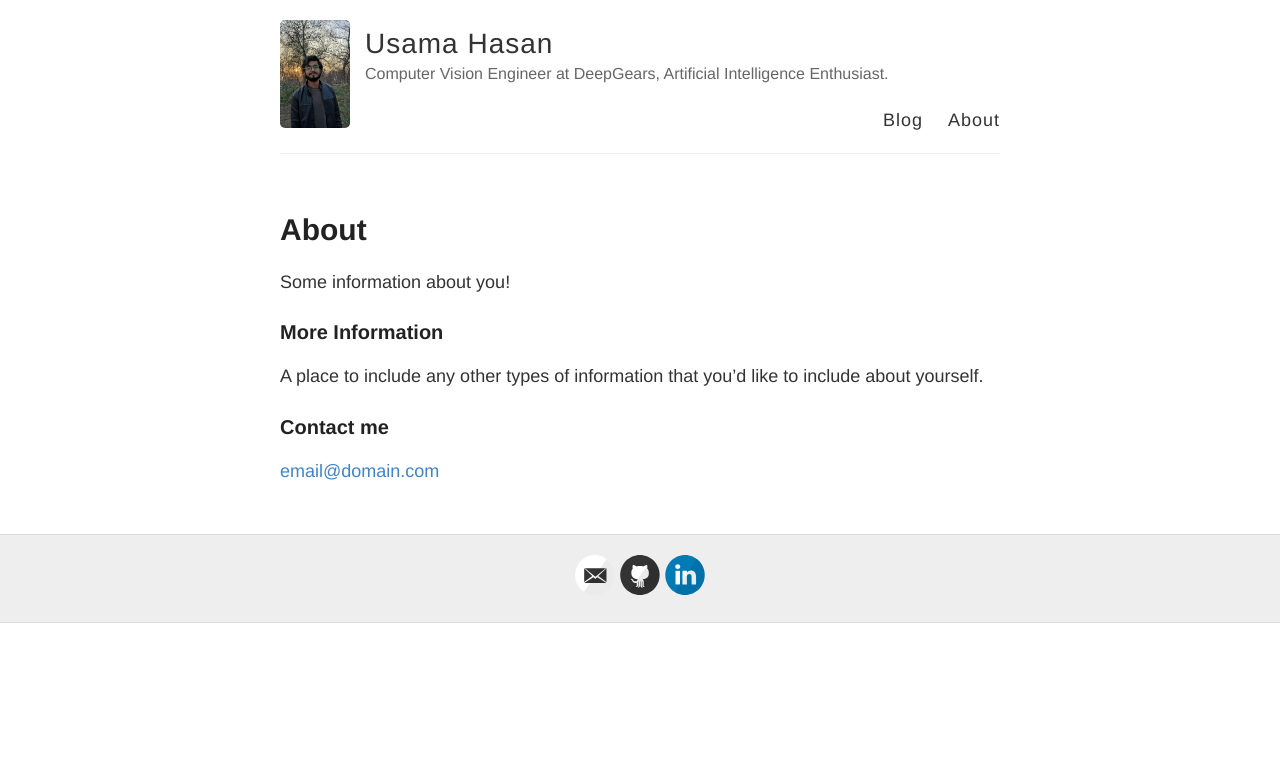
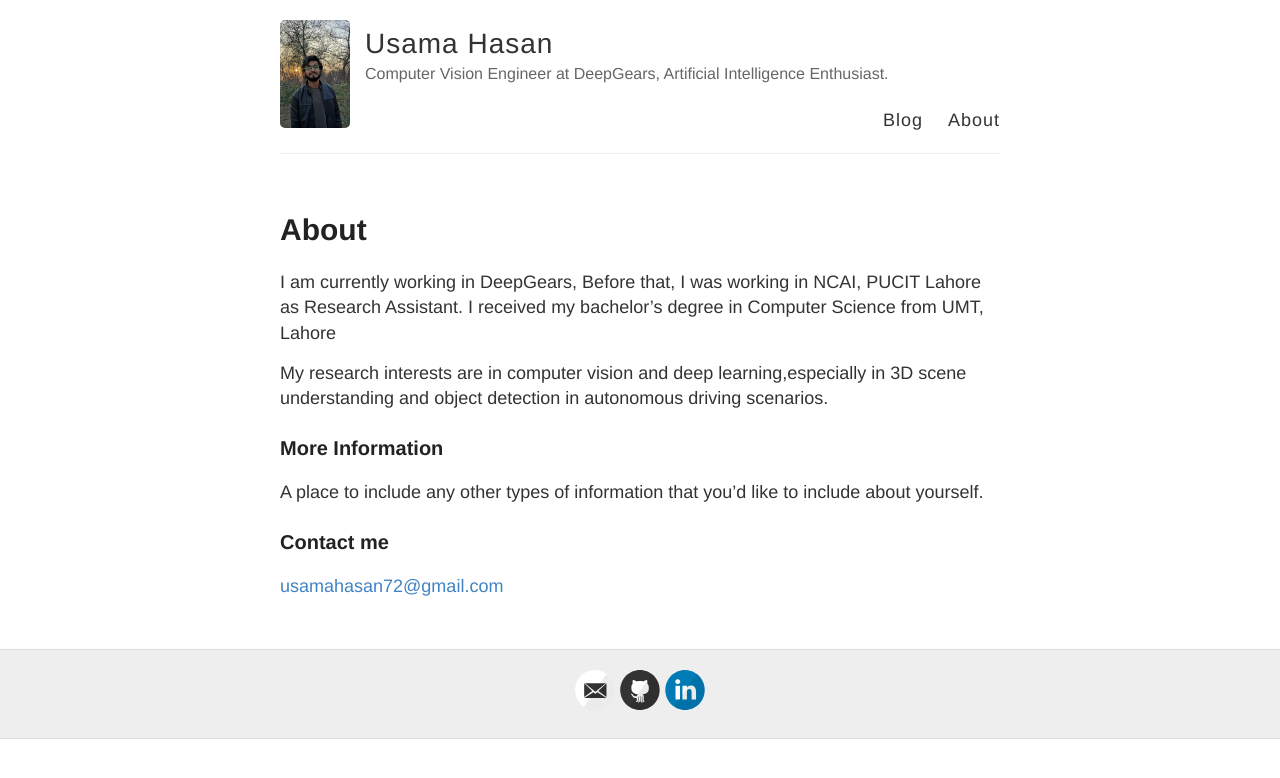
Before and after one commit to UsamaHasan/usamahasan.github.io, a Jekyll site: the page built from about.md, in a window 1280 px wide. Shown: the top 778 px of the page. Built offline with Jekyll 4.4.1, drawn with Linux system fonts in a browser that asks for light colours.

Commit message:
Creating Jekyll blog

```diff
--- a/_config.yml
+++ b/_config.yml
@@ -1,4 +1,3 @@
-theme: jekyll-theme-cayman
 
 
 #
--- a/about.md
+++ b/about.md
@@ -4,7 +4,9 @@ title: About
 permalink: /about/
 ---
 
-Some information about you!
+I am currently working in DeepGears, Before that, I was working in NCAI, PUCIT Lahore as Research Assistant. I received my bachelor’s degree in Computer Science from UMT, Lahore
+
+My research interests are in computer vision and deep learning,especially in 3D scene understanding and object detection in autonomous driving scenarios.
 
 ### More Information
 
@@ -12,4 +14,4 @@ A place to include any other types of information that you'd like to include abo
 
 ### Contact me
 
-[email@domain.com](mailto:email@domain.com)
+[usamahasan72@gmail.com](mailto:email@domain.com)
```
Also changed, not shown: PAGE.MD (deleted, +0 -3 lines), blog/PAGE-NAME.MD (deleted, +0 -9 lines), page.md (renamed from blog/blog.html, +3 -1 lines), _posts/3d_objectdetection.md (renamed from blog/_posts/3d_objectdetection.md).
